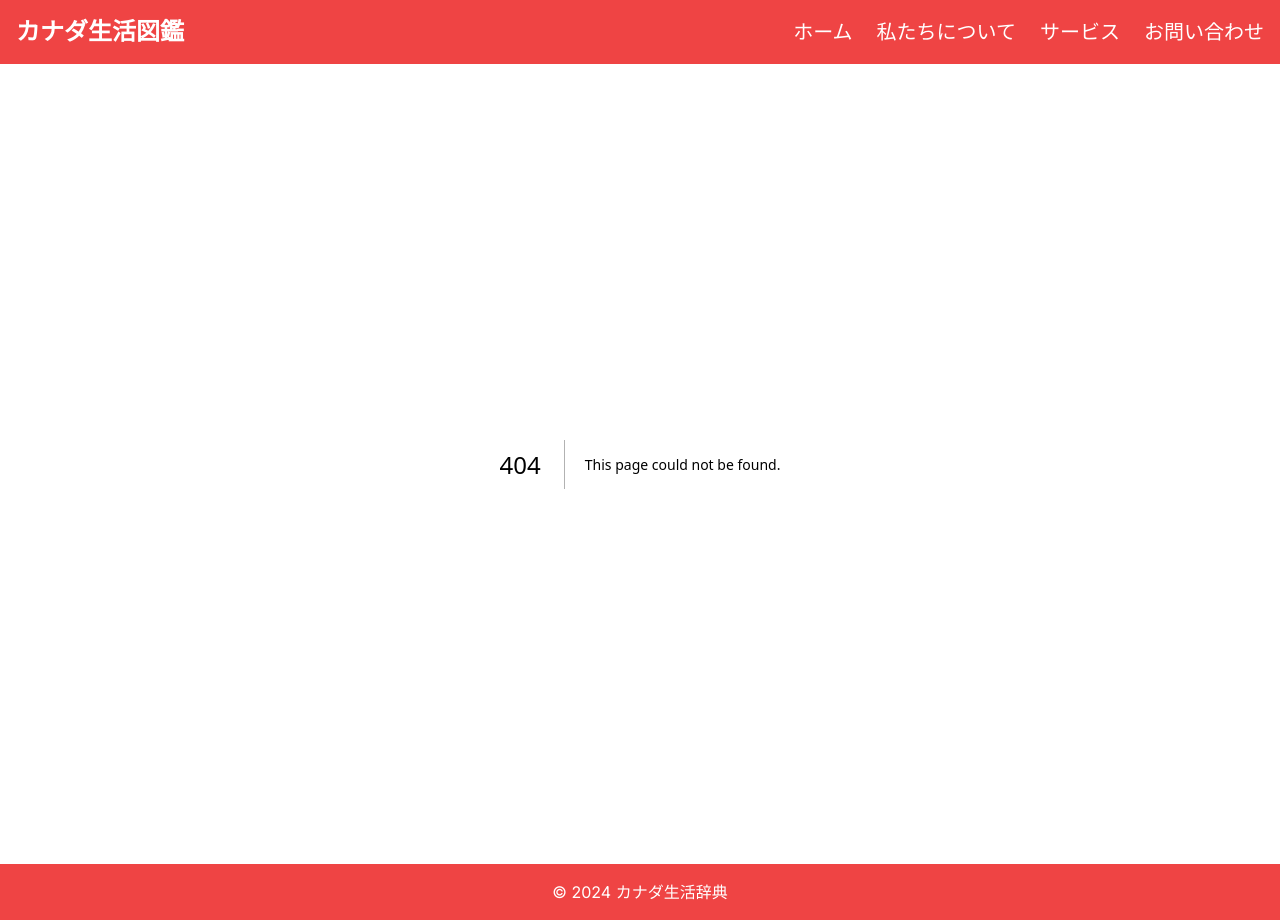
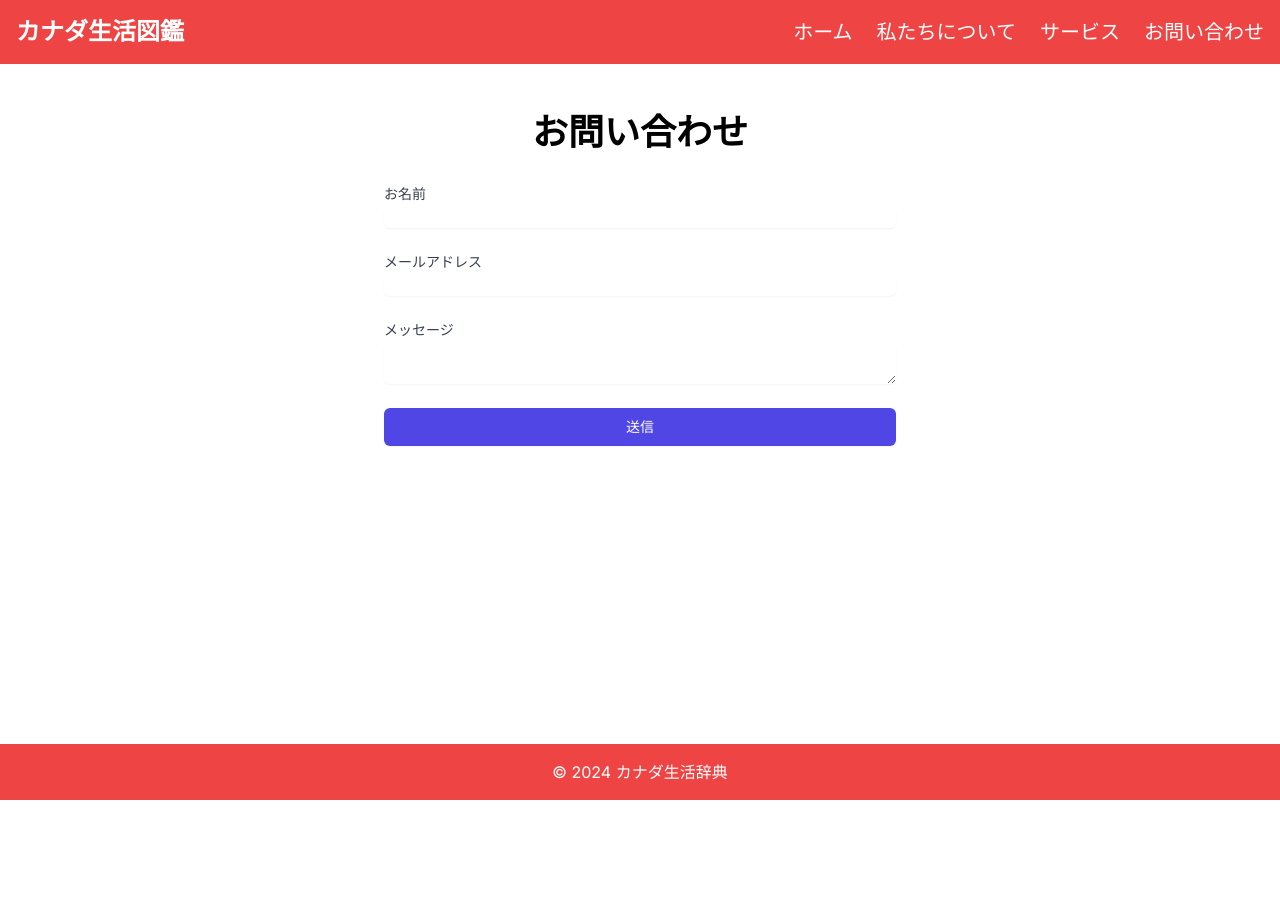
Before and after one commit to tomandmany/canada-living-dictionary, a Next.js app: page /contact in a window 1280 px wide. Before the commit this address had no page. After the commit the page ends 800 px from the top, so only its background shows below. Built offline with nearby package versions, Linux system fonts and the light colour scheme.

Commit message:
headerをstickyにし、global.cssの.global-layoutのheightをmin-heightに修正

```diff
--- /dev/null
+++ b/src/app/contact/page.tsx
@@ -0,0 +1,76 @@
+'use client';
+
+import { ChangeEvent, FormEvent, useState } from 'react';
+
+export default function Contact() {
+  const [formData, setFormData] = useState({
+    name: '',
+    email: '',
+    message: '',
+  });
+
+  const handleChange = (e: ChangeEvent<HTMLInputElement | HTMLTextAreaElement>) => {
+    const { name, value } = e.target;
+    setFormData((prevData) => ({
+      ...prevData,
+      [name]: value,
+    }));
+  };
+
+  const handleSubmit = (e: FormEvent<HTMLFormElement>) => {
+    e.preventDefault();
+    // フォームデータを送信する処理をここに追加します
+    console.log('フォームデータ:', formData);
+  };
+
+  return (
+    <div className="my-12 px-6 md:px-12">
+      <h2 className="text-4xl font-bold mb-8 text-center">お問い合わせ</h2>
+      <form onSubmit={handleSubmit} className="max-w-lg mx-auto space-y-6">
+        <div>
+          <label htmlFor="name" className="block text-sm font-medium text-gray-700">お名前</label>
+          <input
+            type="text"
+            id="name"
+            name="name"
+            value={formData.name}
+            onChange={handleChange}
+            required
+            className="mt-1 block w-full rounded-md border-gray-300 shadow-sm focus:border-indigo-500 focus:ring-indigo-500 sm:text-sm"
+          />
+        </div>
+        <div>
+          <label htmlFor="email" className="block text-sm font-medium text-gray-700">メールアドレス</label>
+          <input
+            type="email"
+            id="email"
+            name="email"
+            value={formData.email}
+            onChange={handleChange}
+            required
+            className="mt-1 block w-full rounded-md border-gray-300 shadow-sm focus:border-indigo-500 focus:ring-indigo-500 sm:text-sm"
+          />
+        </div>
+        <div>
+          <label htmlFor="message" className="block text-sm font-medium text-gray-700">メッセージ</label>
+          <textarea
+            id="message"
+            name="message"
+            value={formData.message}
+            onChange={handleChange}
+            required
+            className="mt-1 block w-full rounded-md border-gray-300 shadow-sm focus:border-indigo-500 focus:ring-indigo-500 sm:text-sm"
+          />
+        </div>
+        <div>
+          <button
+            type="submit"
+            className="w-full flex justify-center py-2 px-4 border border-transparent rounded-md shadow-sm text-sm font-medium text-white bg-indigo-600 hover:bg-indigo-700 focus:outline-none focus:ring-2 focus:ring-offset-2 focus:ring-indigo-500"
+          >
+            送信
+          </button>
+        </div>
+      </form>
+    </div>
+  );
+};
--- a/src/app/globals.css
+++ b/src/app/globals.css
@@ -5,5 +5,5 @@
 .global-layout {
   display: grid;
   grid-template-rows: auto 1fr auto;
-  height: 100vh;
+  min-height: 100vh;
 }
--- /dev/null
+++ b/src/app/work/page.tsx
@@ -0,0 +1,49 @@
+export default function Services() {
+  return (
+    <div className="my-12 px-6 md:px-12">
+      <h2 className="text-4xl font-bold mb-8 text-center">私たちのサービス</h2>
+
+      <div className="mb-12">
+        <h3 className="text-2xl font-semibold mb-4">情報提供サービス</h3>
+        <p className="mb-6">
+          最新のカナダ生活情報を提供します。地域ごとの生活ガイド、イベント情報、ニュースなど、現地での生活に役立つ情報を常に更新しています。
+        </p>
+      </div>
+
+      <div className="mb-12">
+        <h3 className="text-2xl font-semibold mb-4">個別コンサルティング</h3>
+        <p className="mb-6">
+          カナダへの移住や留学を考えている方に向けて、個別のコンサルティングサービスを提供しています。ビザ取得手続き、住居探し、就職活動のサポートなど、さまざまなニーズに対応します。
+        </p>
+      </div>
+
+      <div className="mb-12">
+        <h3 className="text-2xl font-semibold mb-4">オンラインコミュニティ</h3>
+        <p className="mb-6">
+          カナダ在住の日本人や、これからカナダに移住を予定している方々が交流できるオンラインコミュニティを運営しています。情報交換や友達作りに役立ちます。
+        </p>
+      </div>
+
+      <div className="mb-12">
+        <h3 className="text-2xl font-semibold mb-4">イベント・セミナー</h3>
+        <p className="mb-6">
+          定期的にウェビナーやセミナーを開催し、カナダでの生活に役立つ情報を提供します。専門家を招いた講演や、参加者同士の交流の場を提供します。
+        </p>
+      </div>
+
+      <div className="mb-12">
+        <h3 className="text-2xl font-semibold mb-4">教育・キャリアサポート</h3>
+        <p className="mb-6">
+          カナダでの教育やキャリアに関するサポートを行っています。留学情報の提供、学校選びのアドバイス、現地での就職活動支援など、幅広いサポートを提供します。
+        </p>
+      </div>
+
+      <div className="mb-12">
+        <h3 className="text-2xl font-semibold mb-4">緊急サポート</h3>
+        <p className="mb-6">
+          カナダでの生活中に発生する緊急事態に備え、24時間対応の緊急サポートサービスを提供しています。医療サポートや法律相談など、いざという時に頼れるサービスです。
+        </p>
+      </div>
+    </div>
+  );
+};
--- a/src/components/layouts/header/Header.tsx
+++ b/src/components/layouts/header/Header.tsx
@@ -3,7 +3,7 @@ import HamburgerMenu from "./HamburgerMenu";
 
 export default function Header() {
     return (
-        <header className="bg-red-500 text-white p-4 flex justify-between items-center">
+        <header className="bg-red-500 text-white p-4 flex justify-between items-center sticky top-0 z-header">
             <Link href="/" className="text-2xl font-bold">
                 カナダ生活図鑑
             </Link>
--- a/tailwind.config.ts
+++ b/tailwind.config.ts
@@ -16,6 +16,9 @@ const config: Config = {
       colors: {
         'section-pink': '#FFF2F3',
       },
+      zIndex: {
+        'header': '1000',
+      },
     },
   },
   plugins: [],
```
